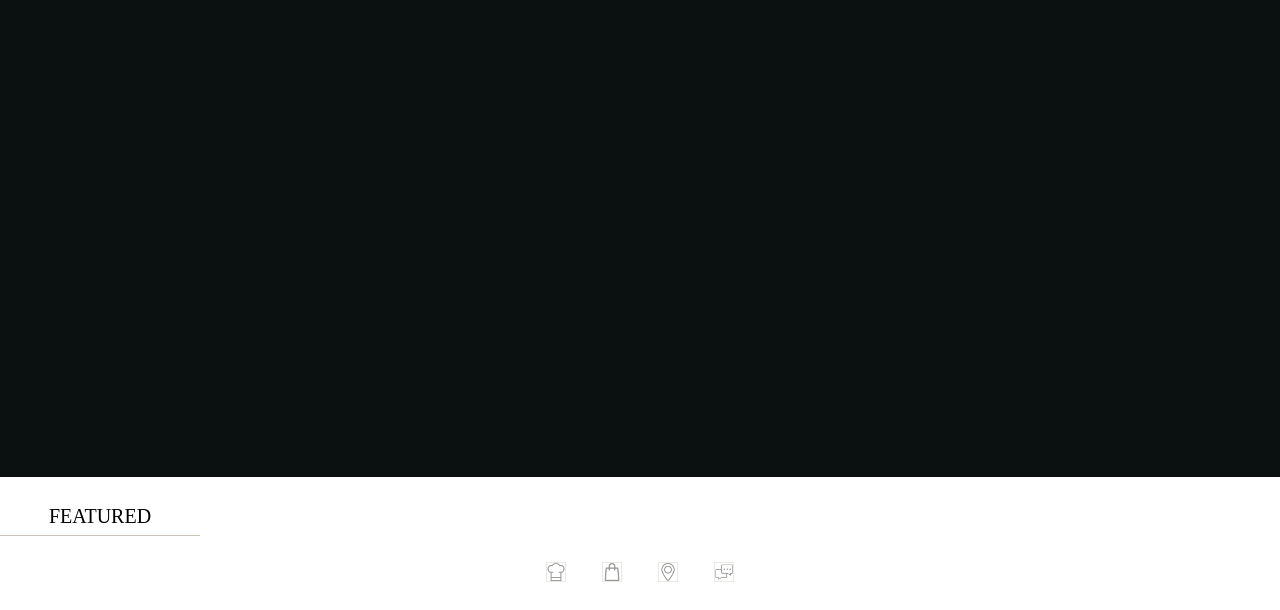
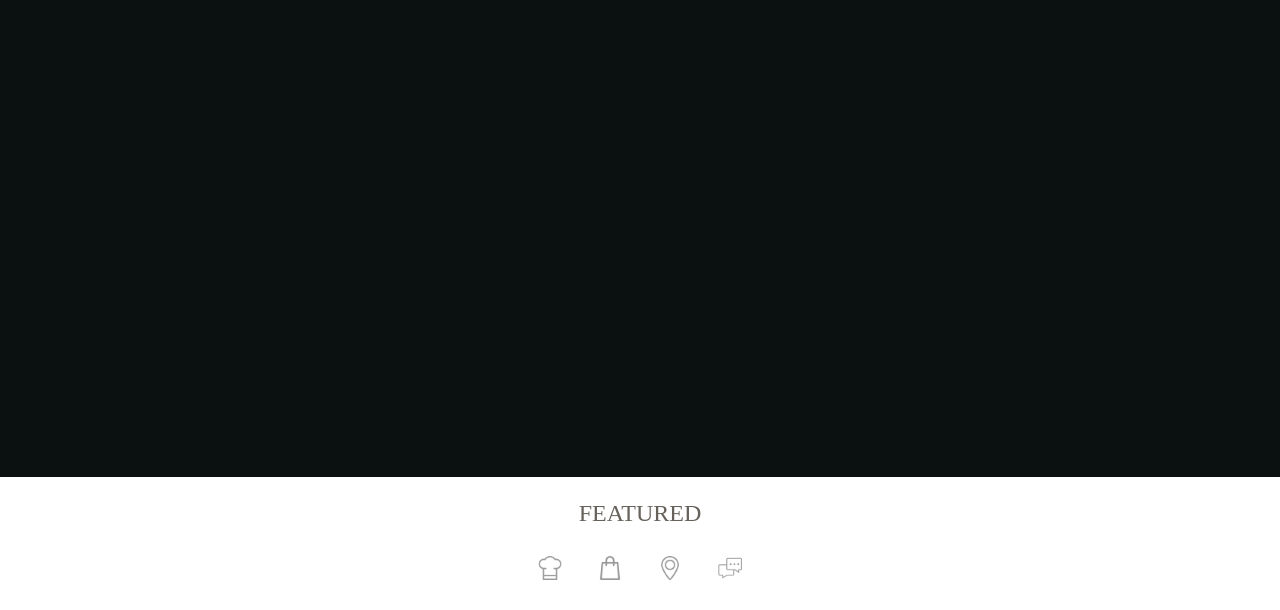
Before and after one commit to jungyeeun00/Vegin, a React app in the folder board-front/board-app/: page /index in a window 1280 px wide. Shown: the part 179-789 px from the top of the page. Built offline with nearby package versions, Linux system fonts and the light colour scheme; a web font is replaced by a local one.

Commit message:
jyy conflict solving

```diff
--- a/board-front/board-app/src/assets/scss/paper-kit/_itemnav.scss
+++ b/board-front/board-app/src/assets/scss/paper-kit/_itemnav.scss
@@ -3,45 +3,42 @@
     src: url('/assets/fonts/home-title-font/GmarketSansTTFLight.ttf');
   }
 
-.item-title{
-    color: black;
+.featured-title{
+    // color: black;
     font-family: 'home-title-font-l';
-    font-size: 20px;
+    font-size: 24px;
     text-align: center;
 }
 
 .nav-item {
     .btn {
-
         opacity: 1;
-
     }
   }
 
-.item-list{
+.featured-list{
     display:flex;
     justify-content: center;
-    .item-navbar{
+    .featured-navbar{
         box-shadow: none;
     }
 }
 
-.item-img{
-    width: 20px;
-    height: 20px;
+.featured-img{
+    width: 24px;
+    height: 24px;
     opacity: 0.5;
-
 }
-.item-img-wrapper{
+.featured-img-wrapper{
     //border-bottom: 1.5px solid black;
     opacity: 1;
 }
-.item-img-wrapper :hover{
+.featured-img-wrapper :hover{
     //border-bottom: 1.5px solid black;
     margin-top: -10px;
     opacity: 1;
 }
-.item-link :hover,:active{
+.featured-link :hover,:active{
     opacity: 1;
 
 }
--- a/board-front/board-app/src/views/examples/RegisterPage.js
+++ b/board-front/board-app/src/views/examples/RegisterPage.js
@@ -18,6 +18,8 @@
 */
 import React from "react";
 
+import IndexNavbar from "components/Navbars/IndexNavbar.js";
+
 // reactstrap components
 import { Button, Card, Form, Input, InputGroup, InputGroupText, Container, Row, Col } from "reactstrap";
 import { FontAwesomeIcon } from '@fortawesome/react-fontawesome';
@@ -33,14 +35,15 @@ function RegisterPage() {
   });
   return (
     <>
-    <div className="login-main">
+      <IndexNavbar />
+      <div className="login-main">
         <div className="filter" />
         <Container>
           <Row>
             <Col className="ml-auto mr-auto" lg="4">
-              <Card className="card-register ml-auto mr-auto" style={{backgroundColor: "white"}}>
+              <Card className="card-register ml-auto mr-auto" style={{ backgroundColor: "white" }}>
                 <h3 className="title mx-auto">
-                  <img className="login_logo" alt="login_logo" src={require("assets/img/login_logo.png")} style={{width : '250px'}} />
+                  <img className="login_logo" alt="login_logo" src={require("assets/img/login_logo.png")} style={{ width: '250px' }} />
                 </h3>
 
                 <Form className="register-form">
@@ -76,7 +79,7 @@ function RegisterPage() {
             </Col>
           </Row>
         </Container>
-        </div>
+      </div>
     </>
   );
 }
--- a/board-front/board-app/src/views/index-sections/ItemNavbars.js
+++ b/board-front/board-app/src/views/index-sections/ItemNavbars.js
@@ -6,17 +6,17 @@ import 'assets/scss/paper-kit/_itemnav.scss'
 function ItemNavbars() {
   return (
       <>
-       <h3><div className="item-title"> FEATURED </div> </h3>
-            <div className="item-list">
-            <Navbar className="item-navbar" expand="lg">
+       <h3><div className="featured-title"> FEATURED </div> </h3>
+            <div className="featured-list">
+            <Navbar className="featured-navbar" expand="lg">
                 <Nav className="item-nav" navbar>
                 <NavItem>
                     <NavLink
                     href="#pablo"
                     onClick={(e) => e.preventDefault()}
                     >
-                    <div className='item-img-wrapper'>
-                        <img className="item-img" alt="recipe" src={require("assets/img/item_recipe.png")} />
+                    <div className='featured-img-wrapper'>
+                        <img className="featured-img" alt="recipe" src={require("assets/img/item_recipe.png")} />
                     </div>
                     </NavLink>
                 </NavItem>
@@ -25,8 +25,8 @@ function ItemNavbars() {
                     href="#pablo"
                     onClick={(e) => e.preventDefault()}
                     >
-                    <div className='item-img-wrapper'>
-                        <img className="item-img" alt="shop" src={require("assets/img/item_shop.png")} />
+                    <div className='featured-img-wrapper'>
+                        <img className="featured-img" alt="shop" src={require("assets/img/item_shop.png")} />
                     </div>
                     </NavLink>
                 </NavItem>
@@ -35,8 +35,8 @@ function ItemNavbars() {
                     href="#pablo"
                     onClick={(e) => e.preventDefault()}
                     >
-                    <div className='item-img-wrapper'>
-                        <img className="item-img" alt="place" src={require("assets/img/item_place.png")} />
+                    <div className='featured-img-wrapper'>
+                        <img className="featured-img" alt="place" src={require("assets/img/item_place.png")} />
                     </div>
                     </NavLink>
                 </NavItem>
@@ -45,8 +45,8 @@ function ItemNavbars() {
                     href="#pablo"
                     onClick={(e) => e.preventDefault()}
                     >
-                    <div className='item-img-wrapper'>
-                        <img className="item-img" alt="community" src={require("assets/img/item_community.png")} />
+                    <div className='featured-img-wrapper'>
+                        <img className="featured-img" alt="community" src={require("assets/img/item_community.png")} />
                     </div>
                     </NavLink>
                 </NavItem>
--- a/board-front/board-app/src/views/index-sections/ShopItems.js
+++ b/board-front/board-app/src/views/index-sections/ShopItems.js
@@ -9,7 +9,7 @@ class ShopItems extends Component {
             <>
                 <div id="shopItem" className="item" align="center">
                     <img id="shopImg" className="item-img" alt="shop_img" src={require("assets/img/shop_item.jpg")} />
-                    <div class="like">
+                    <div className="like">
                         <button id="shopLike" type="button" class="like-button" title="like">
                             <FontAwesomeIcon icon={faHeart} />
                         </button>
```
